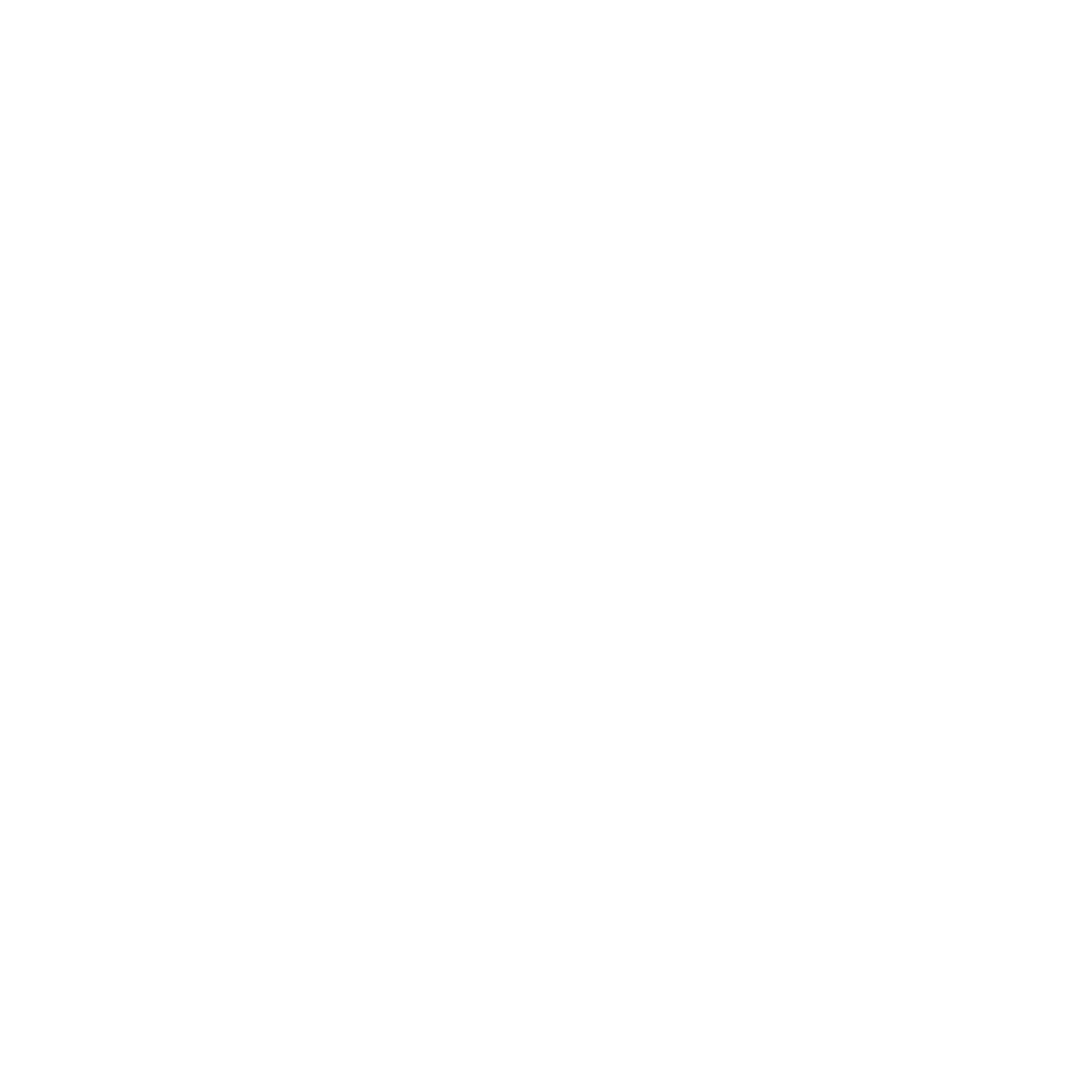
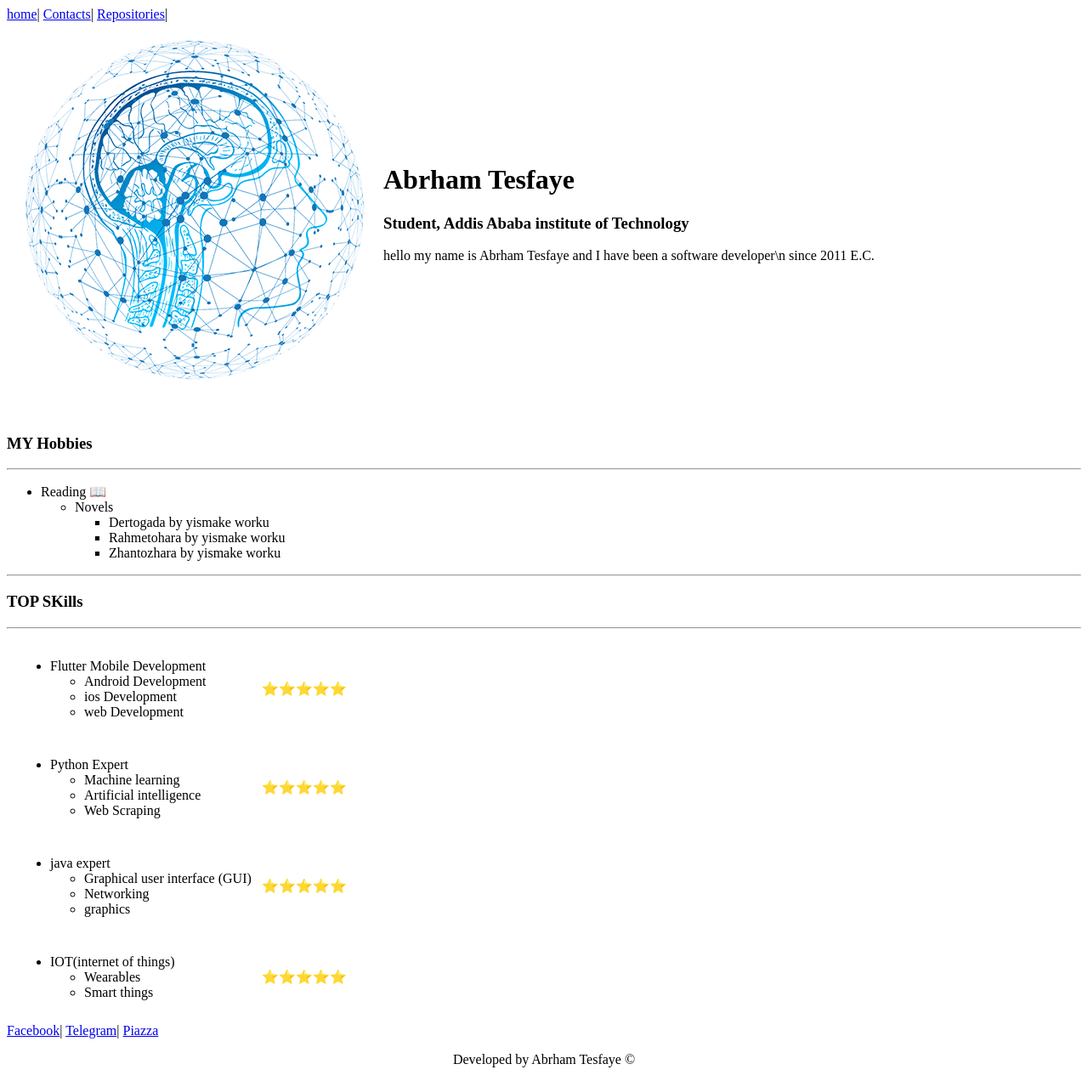
Before and after one commit to abrhamtesfaye0001/class_work_myCv, a plain HTML site: page index.html in a window 1280 px wide. Shown: the whole page at 85% size. Before the commit the page ends 800 px from the top, so only its background shows below. Drawn offline with Linux system fonts and the light colour scheme.

Commit message:
cv webpage using only html

```diff
--- a/index.html
+++ b/index.html
@@ -1,14 +1,140 @@
-
 <!DOCTYPE html>
 <html lang="en">
+
 <head>
     <meta charset="UTF-8">
     <meta name="viewport" content="width=device-width, initial-scale=1.0">
     <title>Abrham Tesfaye</title>
 </head>
+
 <body>
+    <header>
+        <!-- target="_blank" to open link in new tab -->
+        <a href="./index.html" >home</a>|
+        <a href="./contacts.html" >Contacts</a>|
+        <a href="./demos.html">Repositories</a>|
+    </header>
+    <!--  -->
+    <table cellspacing="20">
+        <tr>
+            <td><img src="./asset/image/ai.png" alt="image: Abrham Tesfaye" ></td>
+            <td>
+                <h1>Abrham Tesfaye</h1>
+                <h3>Student, Addis Ababa institute of Technology</h3>
+                <p>
+                    hello my name is Abrham Tesfaye and I have been a software developer\n
+                    since 2011 E.C.<br>
+            </td>
+        </tr>
+        <tr>
+
+        </tr>
+    </table>
+
+
+        <p>
+            <h3>MY Hobbies</h3>
+            <hr>
+            <ul>
+            <li>Reading 📖
+                <ul>
+                    <li>Novels
+                        <ul>
+                            <li>Dertogada by yismake worku</li>
+                            <li>Rahmetohara by yismake worku</li>
+                            <li>Zhantozhara by yismake worku</li>
+                        </ul>
+                    </li>
+                </ul>
+            </li>
+
+
+            </ul>
+
+        </p>
+        <!-- ⭐️⭐️⭐️⭐️⭐️ -->
+
+    <hr>
+        <!-- this is  my skills -->
+        <h3>TOP SKills</h3>
+        <hr>
+    <table cellspacing="10">
+        <tr>
+            <td>
+                <ul>
+                    <li>Flutter Mobile Development
+                        <ul>
+                            <li>Android Development</li>
+                            <li>ios Development</li>
+                            <li>web Development</li>
+                        </ul>
+                    </li>
+                </ul>
+            </td>
+            <td>
+                ⭐️⭐️⭐️⭐️⭐️
+            </td>
+        </tr>
+        <tr>
+            <td>
+            <ul>
+                <li>Python Expert
+                    <ul>
+                        <li>Machine learning </li>
+                        <li>Artificial intelligence</li>
+                        <li>Web Scraping</li>
+                    </ul>
+                </li>
+            </ul>
+            </td>
+            <td>
+                ⭐️⭐️⭐️⭐️⭐️
+            </td>
+        </tr>
+        <tr>
+            <td>
+            <ul>
+                <li>java expert
+                    <ul>
+                        <li>Graphical user interface (GUI) </li>
+                        <li>Networking</li>
+                        <li>graphics</li>
+                    </ul>
+                </li>
+            </ul>
+            </td>
+            <td>
+                ⭐️⭐️⭐️⭐️⭐️
+            </td>
+        </tr>
+        <tr>
+            <td>
+            <ul>
+                <li>IOT(internet of things)
+                    <ul>
+                        <li>Wearables</li>
+                        <li>Smart things</li>
+                    </ul>
+
+                </li>
+            </ul>
+            </td>
+            <td>
+                ⭐️⭐️⭐️⭐️⭐️
+            </td>
+        </tr>
+    </table>
+<div>
+    <a href="http://facebook.com" target="_blank">Facebook</a>|
+    <a href="http://telegram.com" target="_blank">Telegram</a>|
+    <a href="http://piazza.com" target="_blank">Piazza</a>
+
+
+        <p align="center">Developed by Abrham Tesfaye &copy;</p>
+</div>
 
 </body>
+
 </html>
 
 
```
Also changed, not shown: contacts.html (added, +50 -0 lines), asset/image/ai.png (added), demos.html (added).
